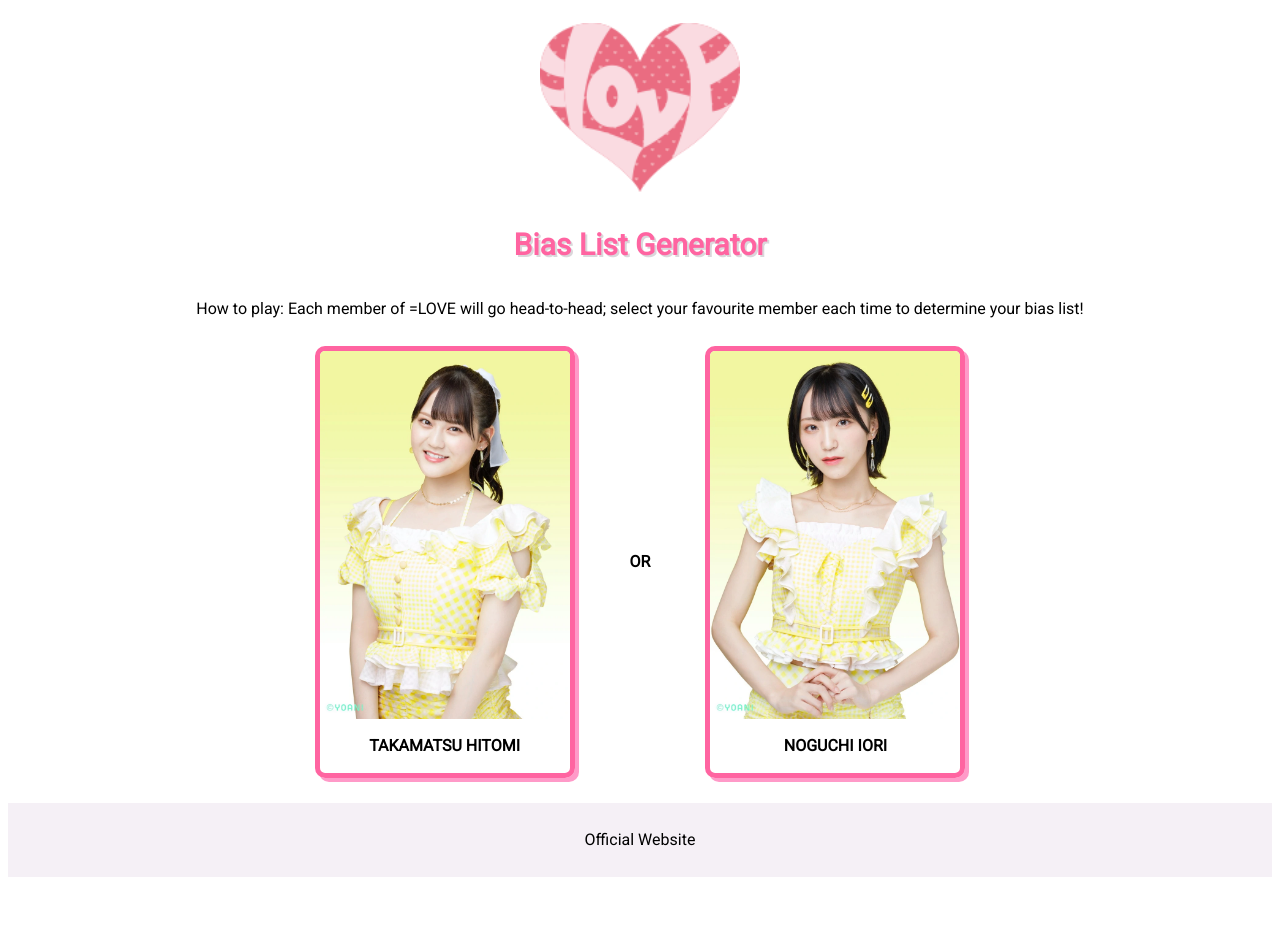
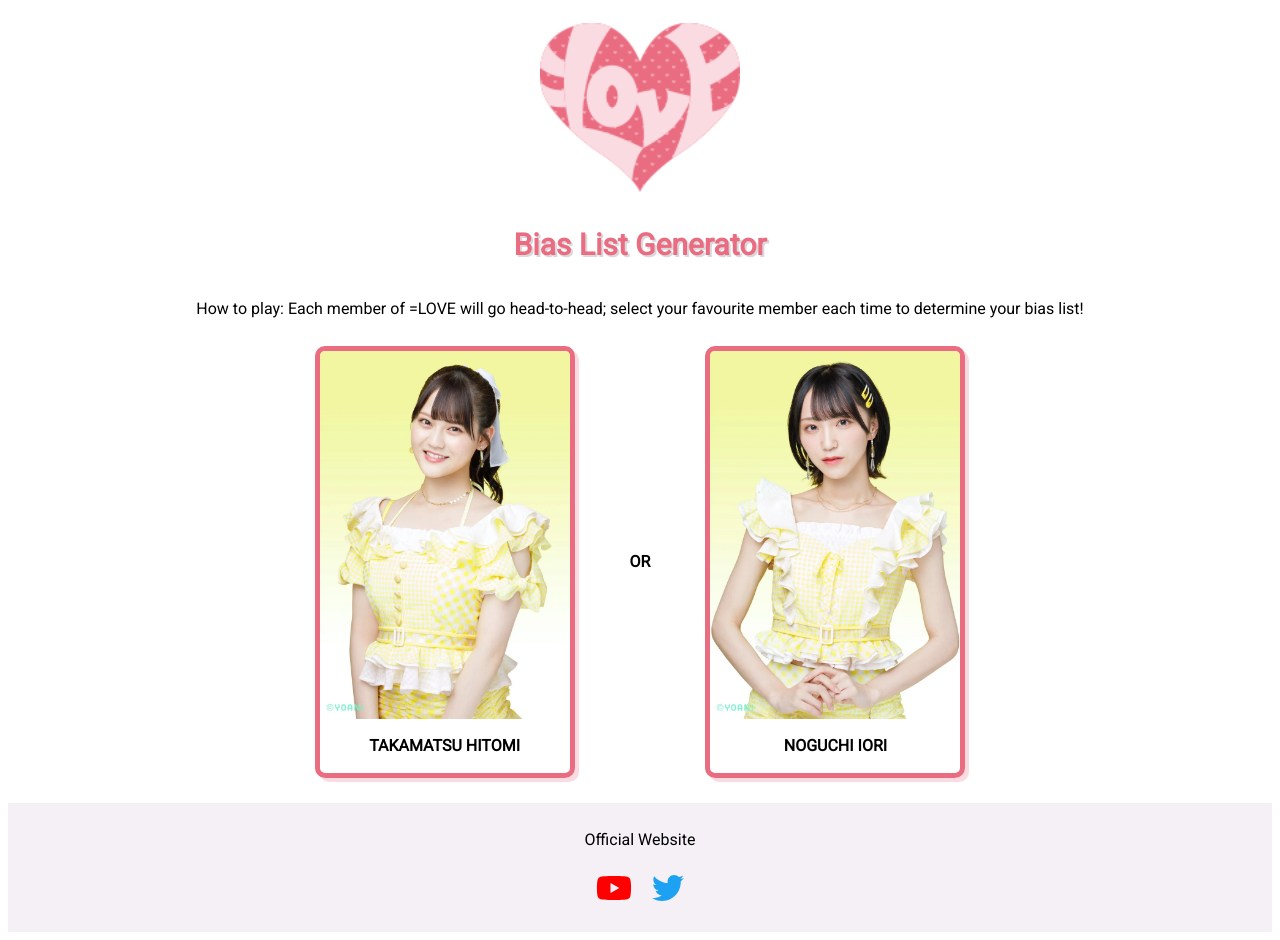
Before and after one commit to calyston/equallove-bias-list-generator, a React (Create React App) app: page / in a window 1280 px wide. Before the commit the page ends 885 px from the top, so only its background shows below. Built offline with nearby package versions, Linux system fonts and the light colour scheme.

Commit message:
feat: footer links added

```diff
--- a/package.json
+++ b/package.json
@@ -3,11 +3,17 @@
   "version": "0.1.0",
   "private": true,
   "dependencies": {
+    "@fortawesome/fontawesome-svg-core": "^1.2.36",
+    "@fortawesome/free-brands-svg-icons": "^5.15.4",
+    "@fortawesome/free-regular-svg-icons": "^5.15.4",
+    "@fortawesome/free-solid-svg-icons": "^5.15.4",
+    "@fortawesome/react-fontawesome": "^0.1.15",
     "@testing-library/jest-dom": "^5.11.4",
     "@testing-library/react": "^11.1.0",
     "@testing-library/user-event": "^12.1.10",
     "react": "^17.0.2",
     "react-dom": "^17.0.2",
+    "react-router": "^5.2.1",
     "react-scripts": "4.0.3",
     "web-vitals": "^1.0.1"
   },
--- a/src/App.js
+++ b/src/App.js
@@ -1,4 +1,6 @@
 import React from 'react';
+
+//Local Imports
 import './style.css';
 import Header from './components/Header';
 import Footer from './components/Footer';
--- a/src/components/Footer.js
+++ b/src/components/Footer.js
@@ -1,20 +1,26 @@
 import React from 'react';
+import { FontAwesomeIcon } from '@fortawesome/react-fontawesome';
+import { fab } from '@fortawesome/free-brands-svg-icons';
+import { faYoutube, faTwitter } from '@fortawesome/free-brands-svg-icons';
 
 const Footer = () => {
   return (
     <footer>
       <ul className="footer-sns">
-        <li>Official Website</li>
+        <li><a href="https://equal-love.jp" target="blank">
+          Official Website</a></li>
       </ul>
-      {/* <ul class="footer-sns">
-        <li><a href="" target="blank"><i
-          class="fab fa-youtube fa-2x"></i></a>
+      <ul class="footer-sns">
+        <li>
+          <a id="sns-yt" href="https://www.youtube.com/channel/UCv7VutirxDn3RWIJXI68n_A" target="blank">
+            <FontAwesomeIcon icon={faYoutube} size="2x" /></a>
         </li>
-        <li><a href="" target="blank"><i class="fab fa-twitter fa-2x"></i></a></li>
-        <li><a href="" target="blank"><i class="fab fa-instagram fa-2x"></i></a>
+        <li>
+          <a id="sns-t" href="https://twitter.com/Equal_LOVE_12" target="blank">
+            <FontAwesomeIcon icon={faTwitter} size="2x" /></a>
         </li>
-      </ul> */}
-    </footer>
+      </ul>
+    </footer >
   )
 }
 
--- a/src/style.css
+++ b/src/style.css
@@ -31,7 +31,7 @@
   font-size: 3rem;
   font-weight: bold;
   margin: 1.5rem;
-  color: #FF64A1;
+  color: #EA6C81;
   text-shadow: 2px 2px #DBD7DB;
 }
 
@@ -75,9 +75,9 @@
   display: flex;
   flex-direction: column;
   align-items: center;
-  border: 5px solid #FF64A1;
+  border: 5px solid #EA6C81;
   border-radius: 10px;
-  box-shadow: 4px 4px #FF9AC8;
+  box-shadow: 4px 4px #FADBE1;
   cursor: pointer;
 }
 
@@ -93,9 +93,9 @@
   display: flex;
   flex-direction: column;
   align-items: center;
-  border: 5px solid #FF64A1;
+  border: 5px solid #EA6C81;
   border-radius: 10px;
-  box-shadow: 4px 4px #FF9AC8;
+  box-shadow: 4px 4px #FADBE1;
   cursor: pointer;
 }
 
@@ -118,11 +118,11 @@
   width: 25rem;
   display: flex;
   flex-direction: column;
-  border: 5px solid #FF64A1;
+  border: 5px solid #EA6C81;
   border-radius: 10px;
   padding: 0px;
   padding-bottom: 1.5rem;
-  box-shadow: 4px 4px #FF9AC8;
+  box-shadow: 4px 4px #FADBE1;
 }
 
 #results-list img {
@@ -141,7 +141,7 @@
 /* RETRY BUTTON */
 #retry {
   color: #F5F0F6;
-  background-color: #FF64A1;
+  background-color: #EA6C81;
   border-radius: 10px;
   box-shadow: 3px 3px #DBD7DB;
   padding: 5px 10px;
@@ -151,7 +151,7 @@
 }
 
 #retry:hover {
-  color: #FF9AC8;
+  color: #FADBE1;
 }
 
 #retry:active {
@@ -172,17 +172,33 @@
   margin: 0;
 }
 
+#sns-yt {
+  color: #FF0000;
+}
+
+#sns-yt:hover {
+  color: #EA6C81;
+}
+
+#sns-t {
+  color: #1DA1F2;
+}
+
+#sns-t:hover {
+  color: #EA6C81;
+}
+
 footer a:link {
+  color: #000000;
   text-decoration: none;
-  color: #FF64A1;
 }
 
 footer a:visited {
-  color: #FF64A1;
+  color: #000000;
 }
 
 footer a:hover {
-  color: #FF64A1;
+  color: #EA6C81;
 }
 
 .footer-sns {
@@ -196,7 +212,7 @@
 }
 
 .fab {
-  color: #FF64A1;
+  color: #EA6C81;
 }
 
 
@@ -229,19 +245,6 @@
 
 
 /* DESKTOP VIEW */
-@media screen and (min-width: 1240px) {
+/* @media screen and (min-width: 1240px) {
 
-  /* FOOTER */
-  footer a:link {
-    text-decoration: none;
-    color: black;
-  }
-
-  footer a:visited {
-    color: black;
-  }
-
-  footer a:hover {
-    color: #FF64A1;
-  }
-}
+} */
```
Also changed, not shown: 2 other files (tests, documents, lock files or other folders).
